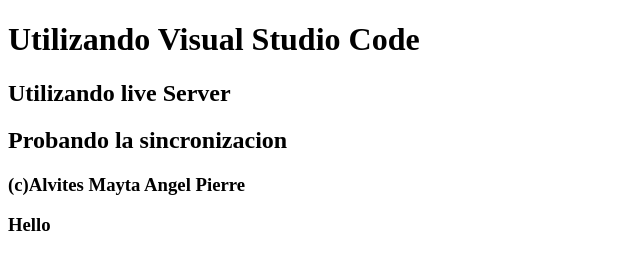
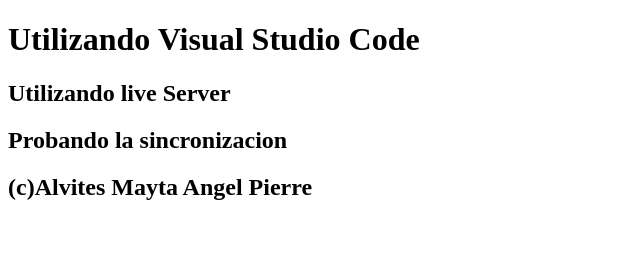
Before and after one commit to angelmayta/angelmayta.github.io, a plain HTML site: page index.html in a window 1280 px wide. Shown: the whole page, without its empty margins (0-640 px from the left). Drawn offline with Linux system fonts and the light colour scheme.

Commit message:
3º version

```diff
--- a/index.html
+++ b/index.html
@@ -15,8 +15,8 @@
     <h1>Utilizando Visual Studio Code</h1>
     <h2>Utilizando live Server</h2>
     <h2>Probando la sincronizacion</h2>
-    <h3>(c)Alvites Mayta Angel Pierre</h3>
-    <h3>Hello</h3>
+    <h2>(c)Alvites Mayta Angel Pierre</h2>
+
 
     <script src="" async defer></script>
 </body>
```
